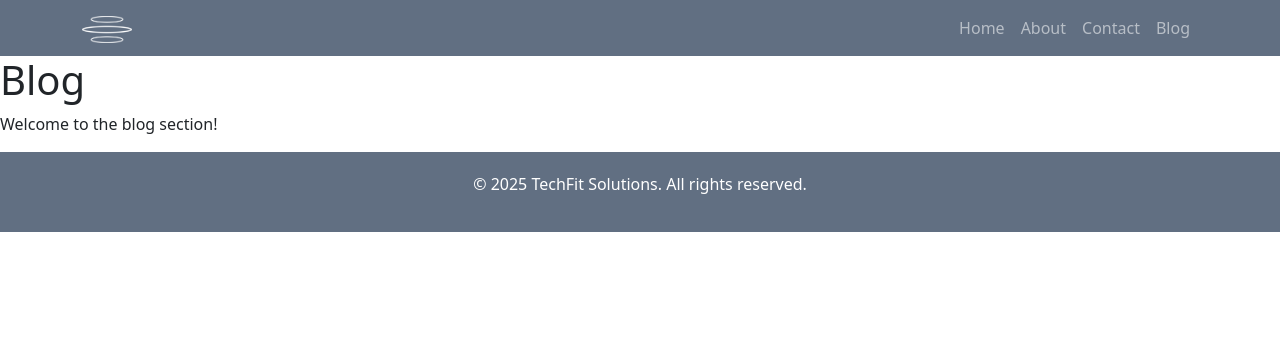
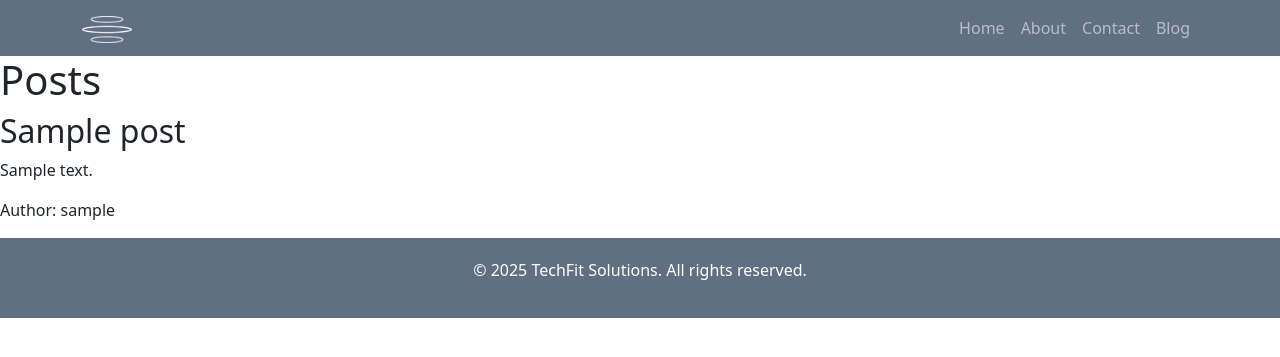
Before and after one commit to Sara-Sundin/SizeMeApp, a Django app: page /blog/ in a window 1280 px wide. Shown: the top 357 px of the page. Run offline with Django 5.2, Linux system fonts and the light colour scheme; tables that the repository leaves empty hold one stand-in row (values such as "Sample post"); parts of the project's set-up code (start-up, migrations or seed data) failed here and were passed over; some libraries are stand-ins or nearby versions.

Commit message:
setup blog posts

```diff
--- a/apps/blog/models.py
+++ b/apps/blog/models.py
@@ -16,6 +16,12 @@ class Post(models.Model):
     excerpt = models.TextField(blank=True)
     updated_on = models.DateTimeField(auto_now=True)
 
+    class Meta:
+        ordering = ["-created_on"]
+
+    def __str__(self):
+        return f"{self.title} | written by {self.author}"
+
 class Comment(models.Model):
     post = models.ForeignKey(
         Post, on_delete=models.CASCADE, related_name="comments")
@@ -24,3 +30,9 @@ class Comment(models.Model):
     body = models.TextField()
     approved = models.BooleanField(default=False)
     created_on = models.DateTimeField(auto_now_add=True)
+
+    class Meta:
+        ordering = ["created_on"]
+
+    def __str__(self):
+        return f"Comment {self.body} by {self.author}"
--- a/apps/blog/templates/blog/blog_list.html
+++ b/apps/blog/templates/blog/blog_list.html
@@ -3,6 +3,24 @@
 {% block title %}Blog - SizeMeApp{% endblock %}
 
 {% block content %}
-    <h1>Blog</h1>
-    <p>Welcome to the blog section!</p>
+    <!DOCTYPE html>
+    <html lang="en">
+
+    <head>
+        <meta charset="UTF-8">
+        <meta http-equiv="X-UA-Compatible" content="IE=edge">
+        <meta name="viewport" content="width=device-width, initial-scale=1.0">
+        <title>Views Part 1</title>
+    </head>
+
+    <body>
+        <h1>Posts</h1>
+        {% for post in object_list %}
+        <h2>{{post.title}}</h2>
+        <p>{{post.excerpt}}</p>
+        <p>Author: {{post.author}}</p>
+        {% endfor %}
+    </body>
+
+    </html>
 {% endblock %}
--- a/apps/blog/urls.py
+++ b/apps/blog/urls.py
@@ -1,6 +1,6 @@
 from django.urls import path
-from .views import blog_list
+from .views import PostList, blog_list
 
 urlpatterns = [
-    path('', blog_list, name='blog_list'),  # Blog home page
+    path("", PostList.as_view(), name="blog_list"),
 ]
--- a/apps/blog/views.py
+++ b/apps/blog/views.py
@@ -1,6 +1,10 @@
 from django.shortcuts import render
+from django.views import generic
+from .models import Post
 
-# Create your views here.
+class PostList(generic.ListView):
+    queryset = Post.objects.all()
+    template_name = "blog/blog_list.html"
 
 def blog_list(request):
-    return render(request, 'blog/blog_list.html')
+    return render(request, "blog/blog_list.html")
--- a/config/settings.py
+++ b/config/settings.py
@@ -32,7 +32,7 @@ SECRET_KEY = config("SECRET_KEY", default="fallback-secret-key")
 DATABASE_URL = config("DATABASE_URL", default="")
 
 # SECURITY WARNING: don't run with debug turned on in production!
-DEBUG = True
+DEBUG = False
 
 ALLOWED_HOSTS = ['.herokuapp.com', 'localhost', '127.0.0.1']
 
--- a/config/urls.py
+++ b/config/urls.py
@@ -20,5 +20,5 @@ from django.urls import path, include
 urlpatterns = [
     path('admin/', admin.site.urls),
     path('', include('apps.pages.urls')),  # Connects home page to the pages app
-    path('blog/', include('apps.blog.urls')),
+    path('blog/', include('apps.blog.urls'), name='blog-urls'),
 ]
```
